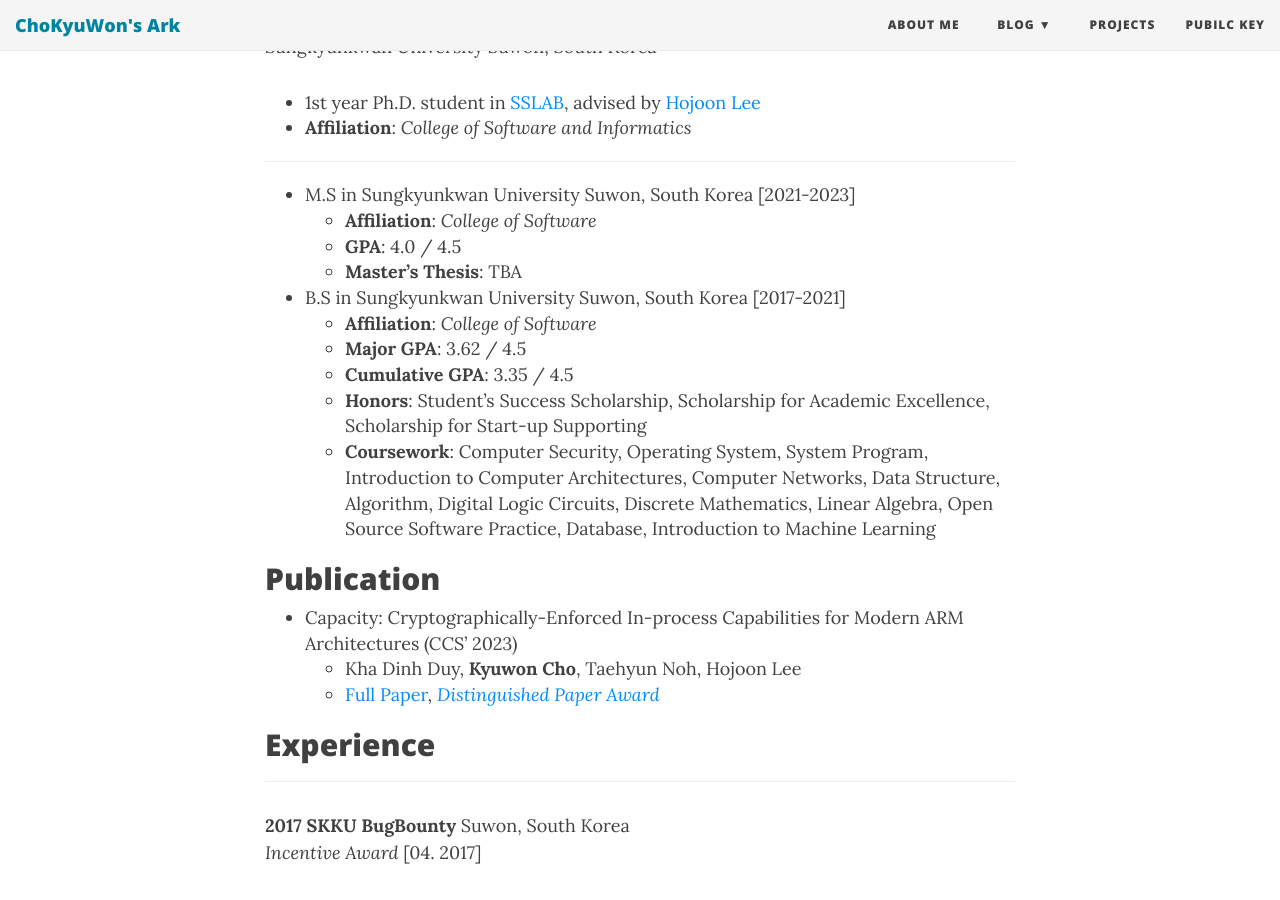
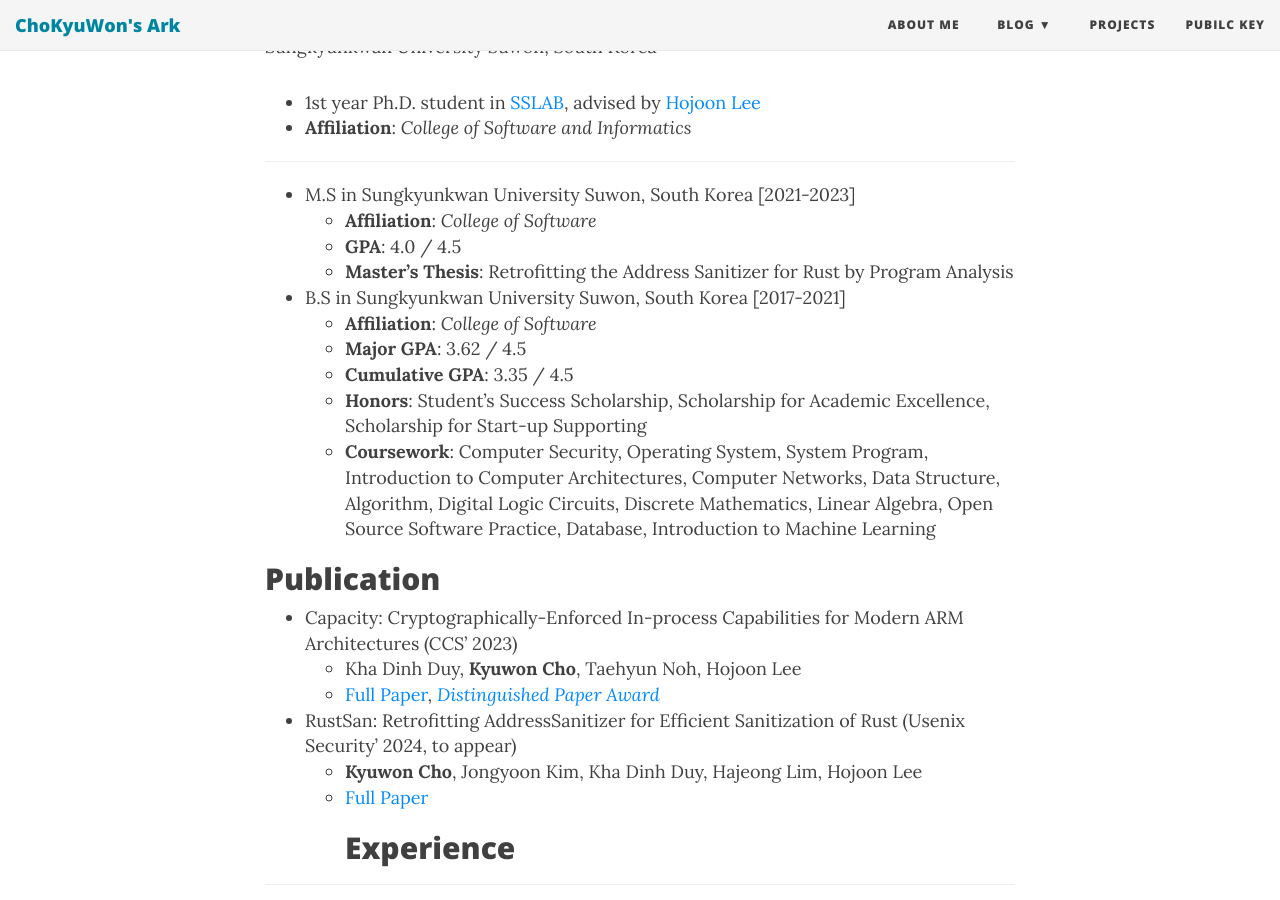
Before and after one commit to ChoKyuWon/ChoKyuWon.github.io, a Jekyll site: the page built from resume.md, in a window 1280 px wide and 900 px high, scrolled down 324 px. Built offline with Jekyll 4.4.1, drawn with Linux system fonts in a browser that asks for light colours; nearby versions of some CDN libraries.

Commit message:
Update resume.md

```diff
--- a/resume.md
+++ b/resume.md
@@ -16,7 +16,7 @@ Sungkyunkwan University Suwon, South Korea
 * M.S in Sungkyunkwan University Suwon, South Korea [2021-2023]
     * __Affiliation__: *College of Software*
     * __GPA__: 4.0 / 4.5
-    * __Master's Thesis__: TBA
+    * __Master's Thesis__: Retrofitting the Address Sanitizer for Rust by Program Analysis
 
 * B.S in Sungkyunkwan University Suwon, South Korea [2017-2021]
     * __Affiliation__: *College of Software*
@@ -29,7 +29,9 @@ Sungkyunkwan University Suwon, South Korea
 * Capacity: Cryptographically-Enforced In-process Capabilities for Modern ARM Architectures (CCS' 2023)
   * Kha Dinh Duy, **Kyuwon Cho**, Taehyun Noh, Hojoon Lee
   * [Full Paper](https://dl.acm.org/doi/10.1145/3576915.3623079), [*Distinguished Paper Award*](https://github.com/ChoKyuWon/ChoKyuWon.github.io/blob/master/_data/Distinguished%20Paper%20Award%2C%20Capacity.pdf)
-
+* RustSan: Retrofitting AddressSanitizer for Efficient Sanitization of Rust (Usenix Security' 2024, to appear)
+    * **Kyuwon Cho**, Jongyoon Kim, Kha Dinh Duy, Hajeong Lim, Hojoon Lee
+    * [Full Paper]()
 ## Experience
 <hr/>
 __2017 SKKU BugBounty__    Suwon, South Korea
```
